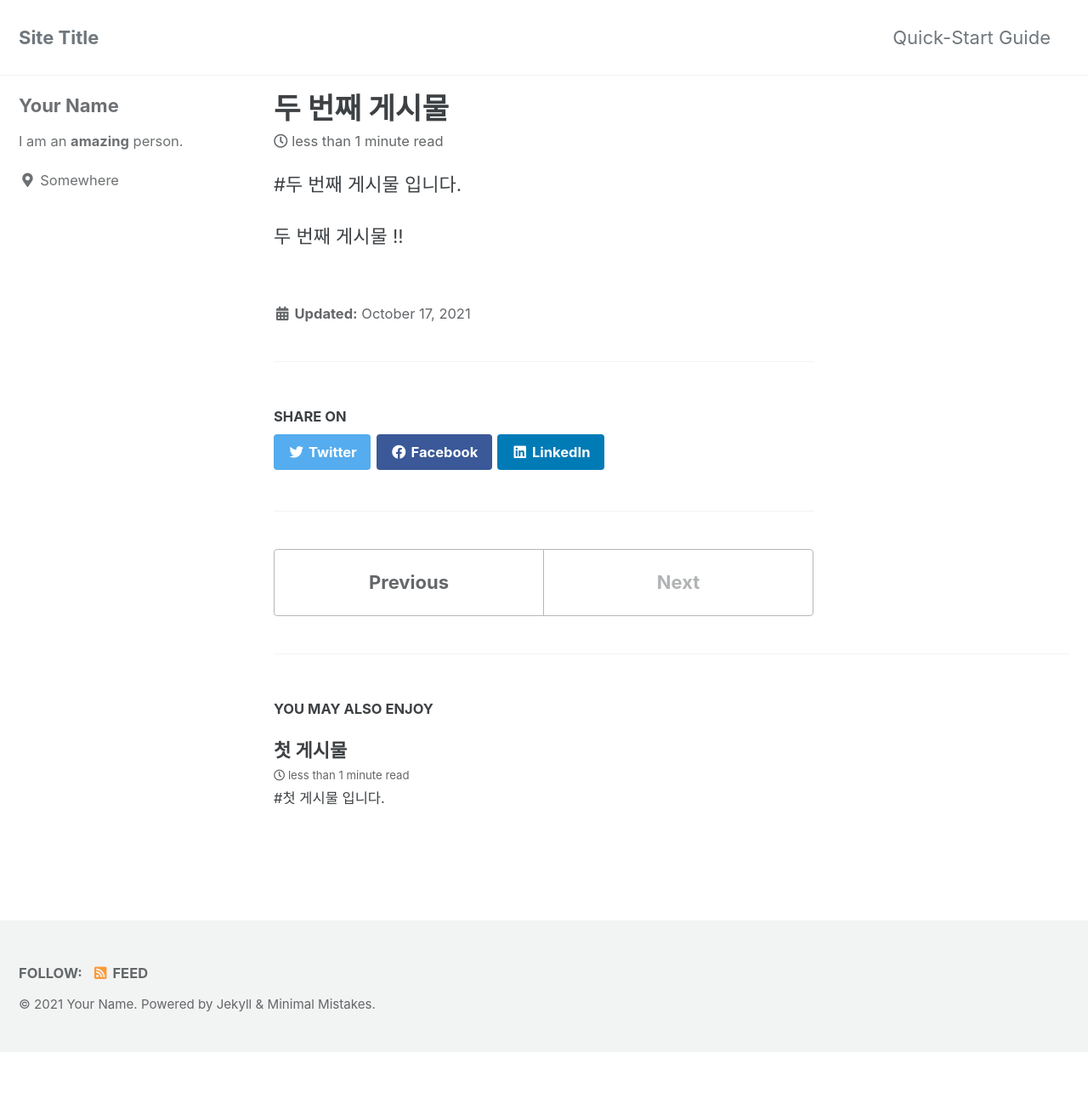
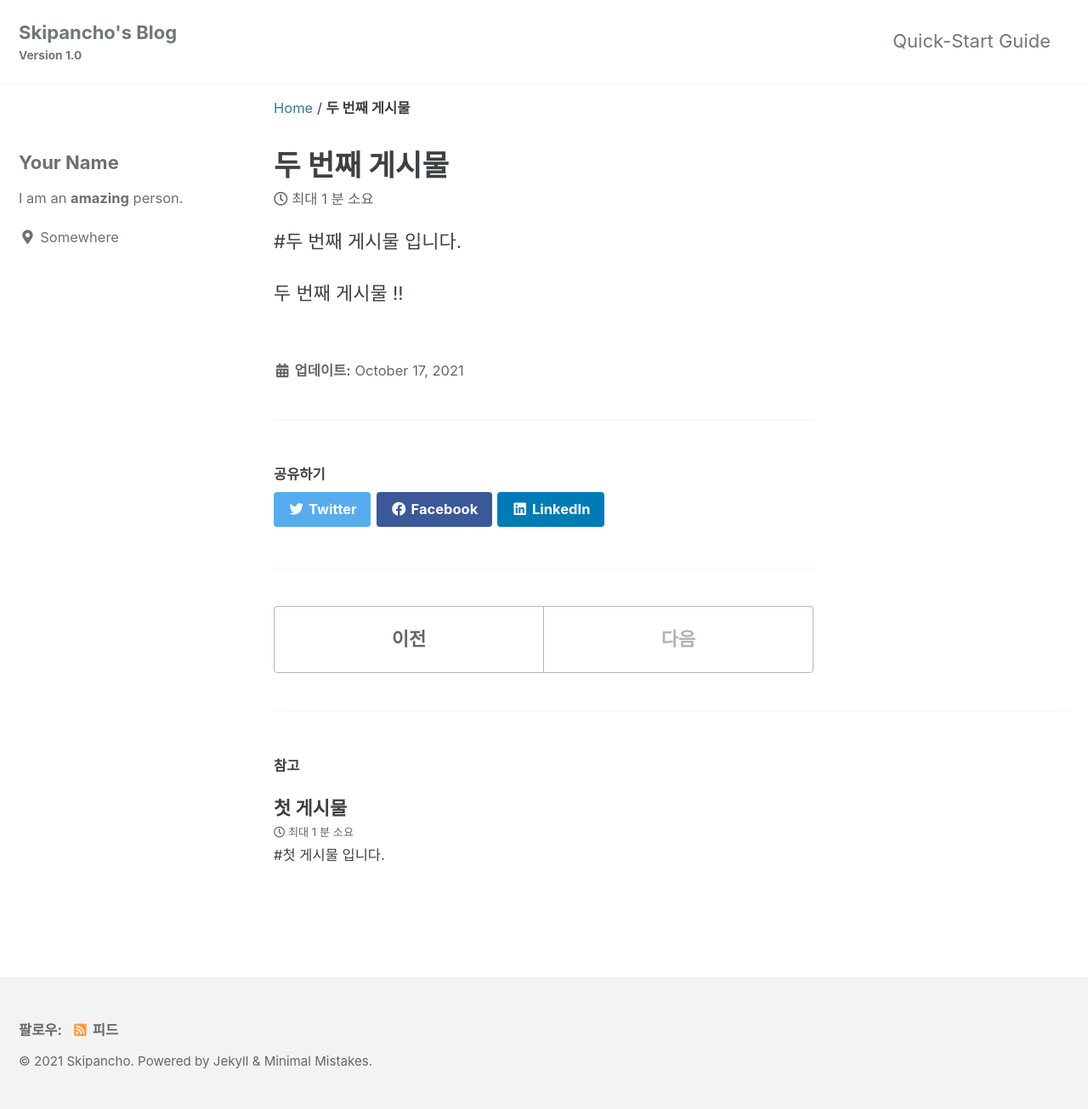
Before and after one commit to Skipancho/skipancho.github.com, a Jekyll site: the page built from _posts/2021-10-17-second.md, in a window 1280 px wide. Shown: the whole page at 85% size. Built offline with Jekyll 4.4.1, drawn with Linux system fonts in a browser that asks for light colours; cached includes are drawn as plain includes; before the commit the page ends 1238 px from its top, so only the background shows below that.

Commit message:
Update _config.yml

```diff
--- a/_config.yml
+++ b/_config.yml
@@ -15,20 +15,21 @@
 minimal_mistakes_skin    : "default" # "air", "aqua", "contrast", "dark", "dirt", "neon", "mint", "plum", "sunrise"
 
 # Site Settings
-locale                   : "en-US"
-title                    : "Site Title"
-title_separator          : "-"
-subtitle                 : # site tagline that appears below site title in masthead
-name                     : "Your Name"
-description              : "An amazing website."
-url                      : # the base hostname & protocol for your site e.g. "https://mmistakes.github.io"
+locale                   : "ko-KR"
+title                    : "전설의 모험가 스키판쵸"
+title_separator          : "&#124" # 타이틀 사이 구분자 <title>Welcome to Jekyll | Minimal Mistakes</title> 해당 형식으로 들어갑니다.
+subtitle                 : "Version 1.0"  # 타이틀 아래에 나올 작은 글씨
+name                     : "Skipancho"
+description              : "각종 지식을 저장하는 블로그"
+url                      : "https://skipancho.github.io/"
 baseurl                  : # the subpath of your site, e.g. "/blog"
-repository               : # GitHub username/repo-name e.g. "mmistakes/minimal-mistakes"
-teaser                   : # path of fallback teaser image, e.g. "/assets/images/500x300.png"
-logo                     : # path of logo image to display in the masthead, e.g. "/assets/images/88x88.png"
-masthead_title           : # overrides the website title displayed in the masthead, use " " for no title
-# breadcrumbs            : false # true, false (default)
+repository               : "Skipancho/skipancho.github.com"
+teaser                   : # 티져 이미지
+logo                     : # 로고 #"/assets/images/senior-couple-4723737_640.jpg"
+masthead_title           : "Skipancho's Blog" # overrides the website title displayed in the masthead, use " " for no title
+breadcrumbs              : true
 words_per_minute         : 200
+#댓글 관련
 comments:
   provider               : # false (default), "disqus", "discourse", "facebook", "staticman", "staticman_v2", "utterances", "giscus", "custom"
   disqus:
```
